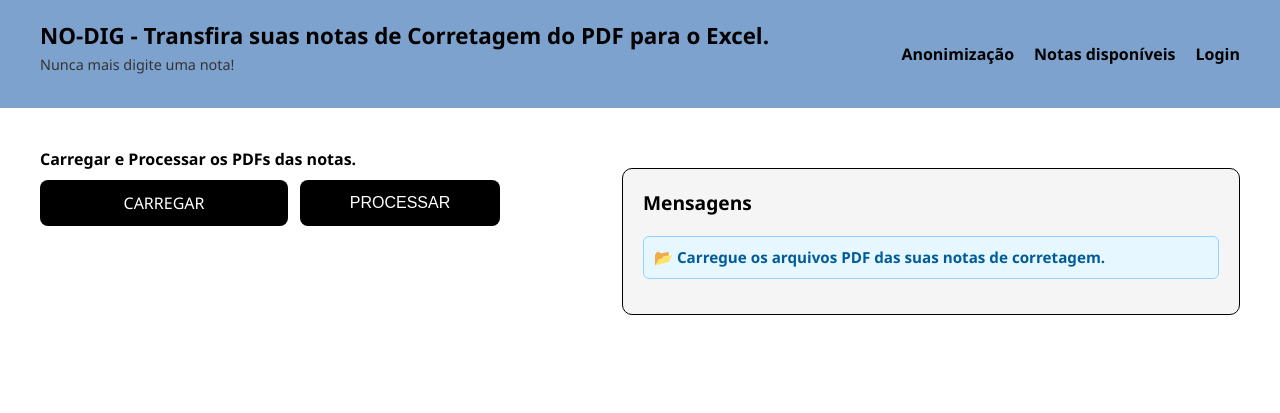
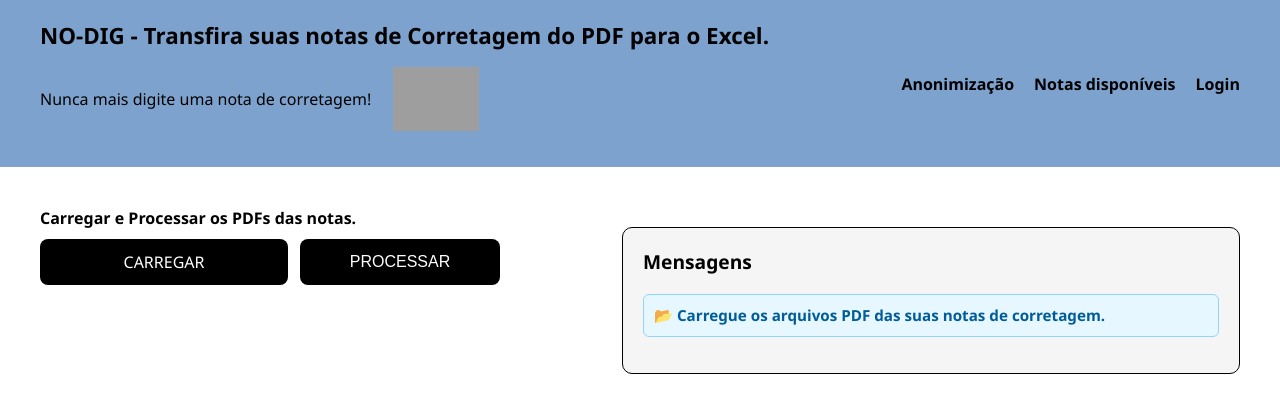
Before and after one commit to mksouza37/Le_corret, a Flask app: template templates/index.html in a window 1280 px wide. Shown: the top 413 px of the page. Run offline with Flask 3, Linux system fonts and the light colour scheme; the template is opened without the code that fills it, so the values that code supplies are empty; grey boxes are pictures that could not be loaded.

Commit message:
commit melhoria 97

```diff
--- a/templates/index.html
+++ b/templates/index.html
@@ -4,13 +4,28 @@
   <meta charset="UTF-8">
   <title>NO-DIG - Extrator de Notas</title>
   <link rel="stylesheet" href="{{ url_for('static', filename='style.css') }}">
+  <style>
+    .nota-feliz {
+      height: 64px;
+      vertical-align: middle;
+      margin-left: 12px;
+    }
+    .subtitle-with-icon {
+      display: flex;
+      align-items: center;
+      gap: 10px;
+    }
+  </style>
 </head>
 <body>
 
   <header class="top-bar">
     <div class="title-area">
       <h1>NO-DIG - Transfira suas notas de Corretagem do PDF para o Excel.</h1>
-      <p class="subtitle">Nunca mais digite uma nota!</p>
+      <p class="subtitle-with-icon">
+        Nunca mais digite uma nota de corretagem!
+        <img src="{{ url_for('static', filename='img/nota-feliz.png') }}" alt="Nota Feliz" class="nota-feliz">
+      </p>
     </div>
     <nav class="menu">
       <a href="/anonymize">Anonimização</a>
```
Also changed, not shown: static/img/nota-feliz.png.png (added).
